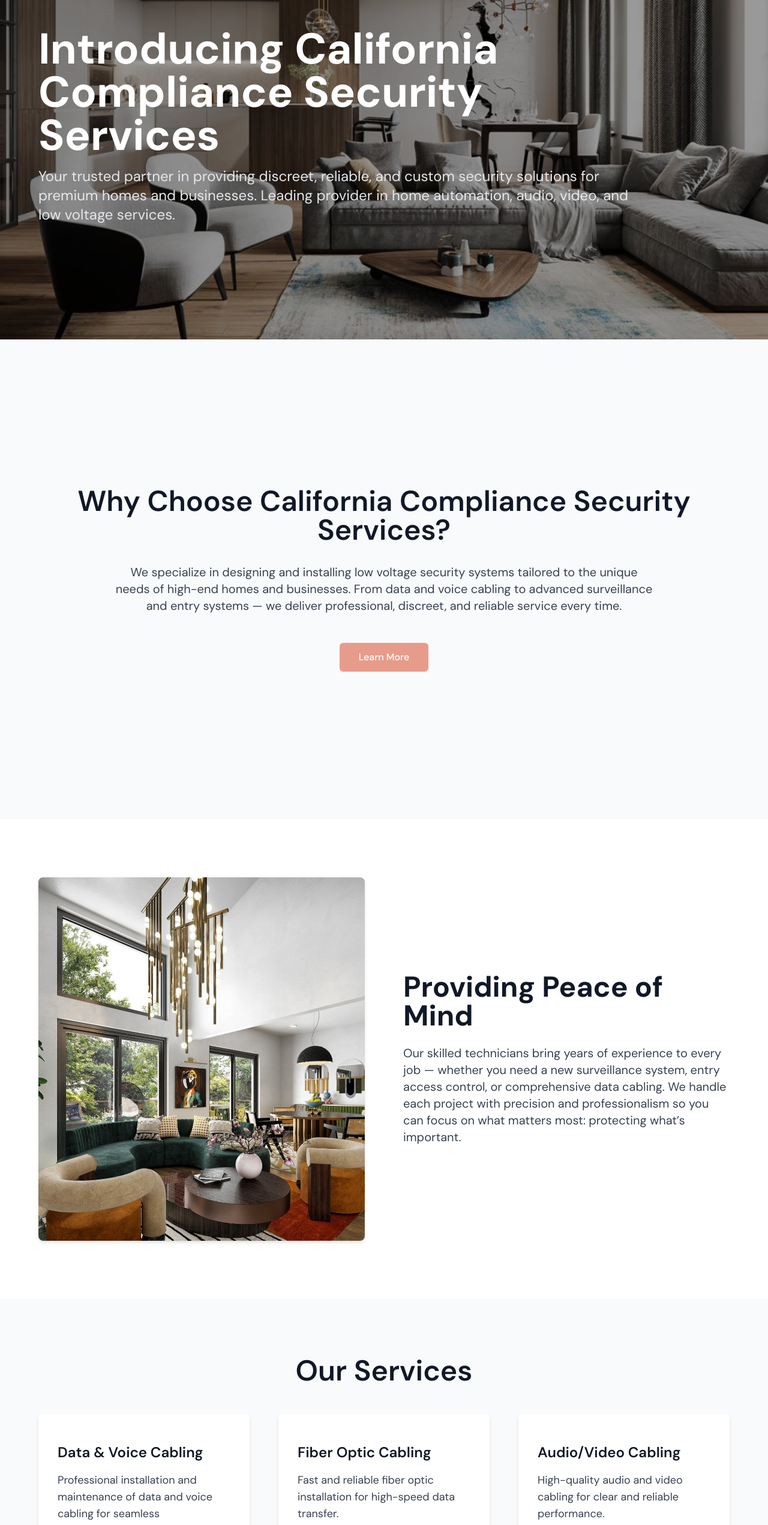
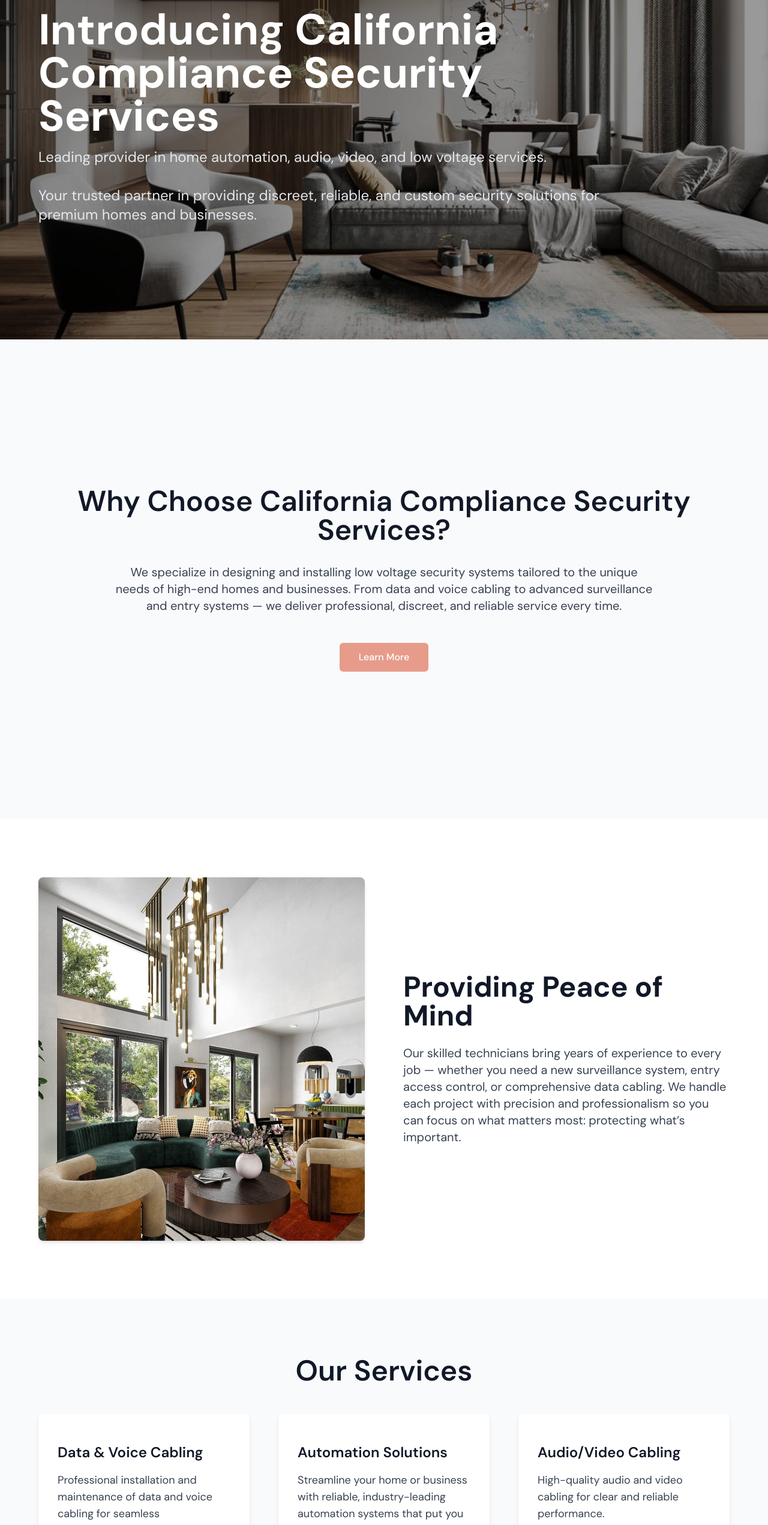
Before and after one commit to rcerney1/cal_comp_compliance_ss, a React (Vite) app in the folder client/: page / in a window 1280 px wide. Shown: the part 234-2777 px from the top of the page at 60% size. Built offline with nearby package versions, Linux system fonts and the light colour scheme.

Commit message:
service from fiber optic to automation solutions

```diff
--- a/client/src/components/Home.jsx
+++ b/client/src/components/Home.jsx
@@ -31,19 +31,19 @@ function Home() {
                     >
                         Introducing California Compliance Security Services
                     </h1>
-                    {/* <p
+                    <p
                         className="text-lg sm:text-xl md:text-2xl text-gray-200 mb-8 max-w-5xl"
                         data-aos="fade-up"
                         data-aos-delay="200"
                     >
                         Leading provider in home automation, audio, video, and low voltage services.
-                    </p> */}
+                    </p>
                     <p
                         className="text-lg sm:text-xl md:text-2xl text-gray-200 mb-8 max-w-5xl"
                         data-aos="fade-up"
                         data-aos-delay="100"
                     >
-                        Your trusted partner in providing discreet, reliable, and custom security solutions for premium homes and businesses. Leading provider in home automation, audio, video, and low voltage services.
+                        Your trusted partner in providing discreet, reliable, and custom security solutions for premium homes and businesses.
                     </p>
                 </div>
             </section>
@@ -121,17 +121,18 @@ function Home() {
                         <p className="text-sm text-gray-500">Services: <strong>Both Sales & Installation</strong></p>
                     </div>
 
-                    {/* Service 2: Fiber Optic Cabling */}
+                    {/* Service 2: Automation Solutions */}
                     <div className="bg-white p-8 rounded-lg shadow-md hover:shadow-xl transition-shadow">
                         <div className="flex items-center justify-center mb-4">
-                            <i className="fas fa-network-wired text-4xl text-[#e79c8b]"></i>
+                            <i className="fas fa-cogs text-4xl text-[#e79c8b]"></i>
                         </div>
-                        <h3 className="text-2xl font-semibold mb-4">Fiber Optic Cabling</h3>
+                        <h3 className="text-2xl font-semibold mb-4">Automation Solutions</h3>
                         <p className="text-lg text-gray-700 mb-4">
-                            Fast and reliable fiber optic installation for high-speed data transfer.
+                            Streamline your home or business with reliable, industry-leading automation systems that put you in control.
                         </p>
-                        <p className="text-sm text-gray-500">Services: <strong>Both Sales & Installation</strong></p>
+                        <p className="text-sm text-gray-500">Services: <strong>Installation</strong></p>
                     </div>
+
 
                     {/* Service 3: Audio/Video Cabling */}
                     <div className="bg-white p-8 rounded-lg shadow-md hover:shadow-xl transition-shadow">
```
